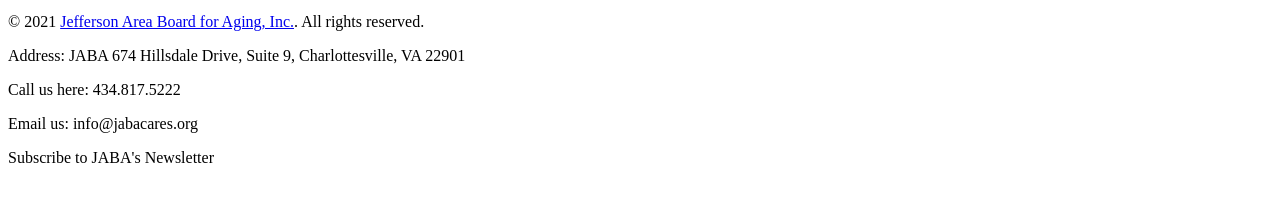
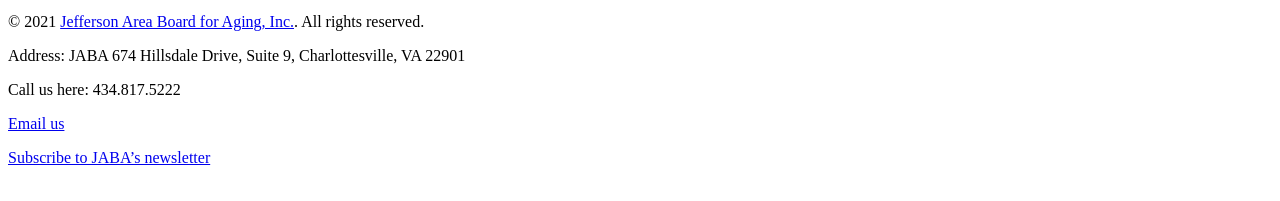
Before and after one commit to Abstractart123/Abstractart123.github.io, a plain HTML site: page index.html in a window 1280 px wide. Shown: the part 105-306 px from the top of the page. Drawn offline with Linux system fonts and the light colour scheme.

Commit message:
Update index.html

```diff
--- a/index.html
+++ b/index.html
@@ -36,8 +36,8 @@
   <p>&copy; 2021 <a href="https://www.jabacares.org">Jefferson Area Board for Aging, Inc.</a>. All rights reserved.</p>
   <p>Address: JABA 674 Hillsdale Drive, Suite 9, Charlottesville, VA 22901</p>
   <p>Call us here: 434.817.5222 </p>
-  <p>Email us: info@jabacares.org </p>
-  <p>Subscribe to JABA's Newsletter<a href="https://portalc.criticalimpact.com/sup.cfm?fid=46ff4cd5468b2f64"></a></p>
+  <a href="mailto:info@jabacares.org">Email us</a>
+  <p><a href="https://portalc.criticalimpact.com/sup.cfm?fid=46ff4cd5468b2f64">Subscribe to JABA’s newsletter</a></p>
 
 </footer>
 
```
